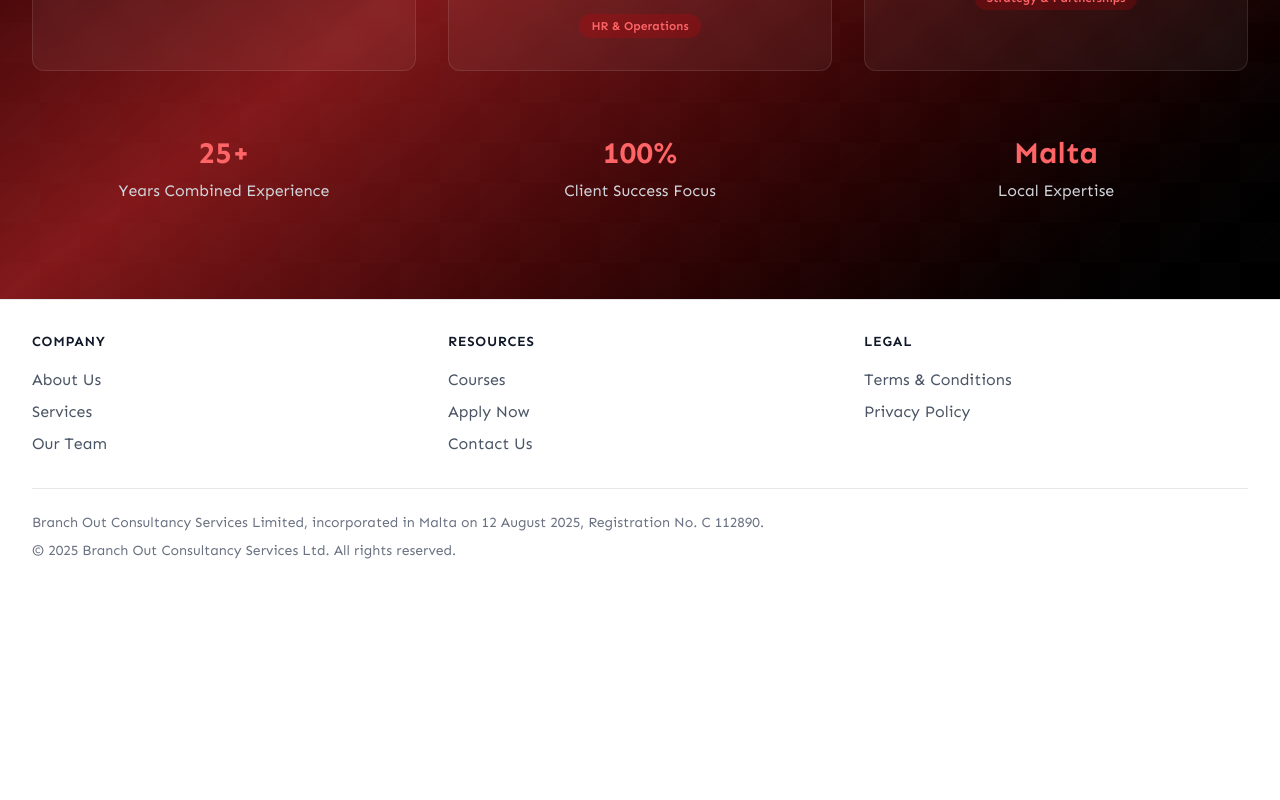
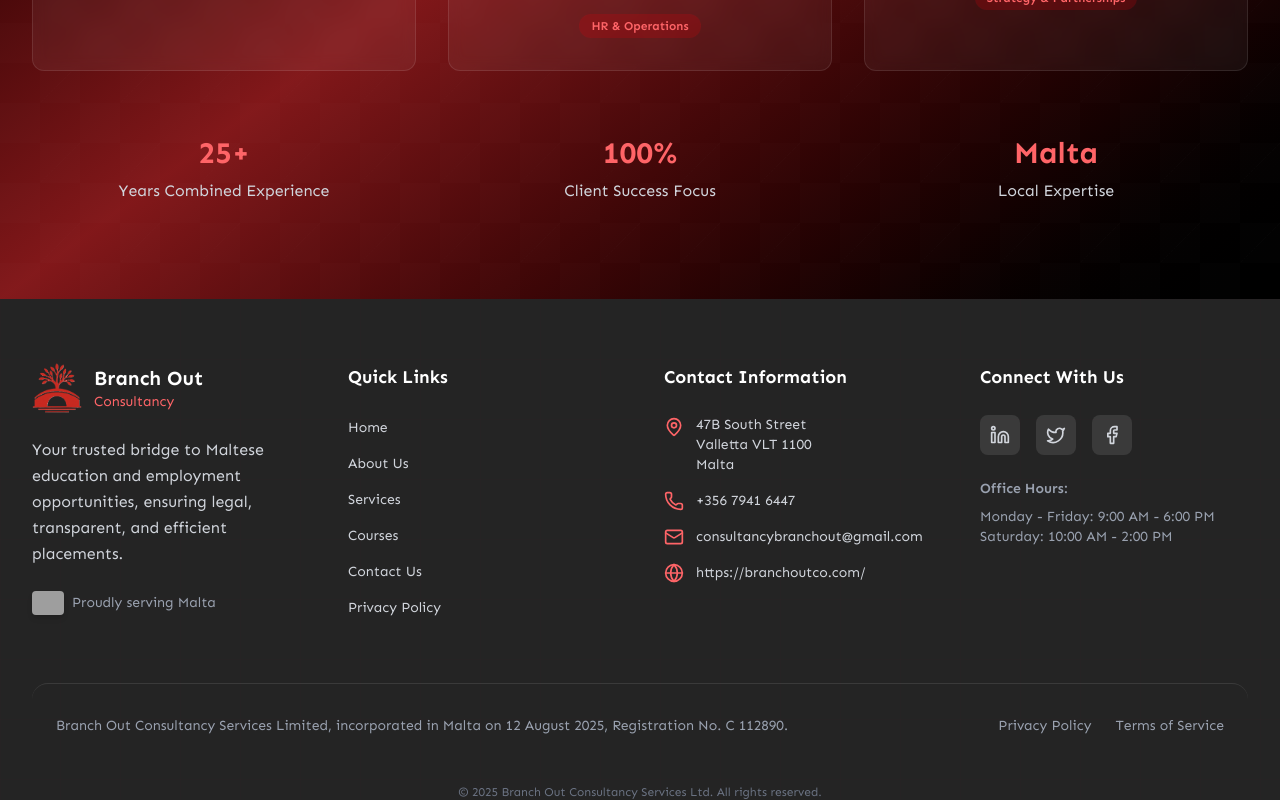
Before and after one commit to RohitSah23/branchout, a Next.js app: page / in a window 1280 px wide. Shown: the part 9062-9862 px from the top of the page. Before the commit the page ends 9655 px from the top, so only its background shows below. Built offline with nearby package versions, Linux system fonts and the light colour scheme; grey boxes are pictures that could not be loaded.

Commit message:
feat (Footer): ADded registration number & all legal details

```diff
--- a/components/Footer/Footer.tsx
+++ b/components/Footer/Footer.tsx
@@ -1,85 +1,172 @@
-import Link from "next/link";
+'use client';
+
+import Link from 'next/link';
+import { MapPin, Phone, Mail, Globe, Linkedin, Twitter, Facebook } from 'lucide-react';
+import Logo from '../../app/assets/Logo.png';
+import Image from 'next/image';
+
+const quickLinks = [
+  { name: 'Home', href: '#' },
+  { name: 'About Us', href: '/about' },
+  { name: 'Services', href: '#services' },
+  { name: 'Courses', href: '#courses' },
+  { name: 'Contact Us', href: '/contact' },
+  { name: 'Privacy Policy', href: '/privacy' }
+];
+
+const socialLinks = [
+  { name: 'LinkedIn', href: '#', icon: Linkedin },
+  { name: 'Twitter', href: '#', icon: Twitter },
+  { name: 'Facebook', href: '#', icon: Facebook }
+];
 
 export default function Footer() {
   return (
-    <footer className="bg-white dark:bg-gray-900 border-t border-gray-200 dark:border-gray-700">
-      <div className="max-w-7xl mx-auto px-4 sm:px-6 lg:px-8 py-8">
+    <footer className="bg-[#242424] text-white relative overflow-hidden ">
+      <div className="absolute inset-0 opacity-5">
+        <div
+          className="absolute inset-0"
+          style={{
+            backgroundImage: `linear-gradient(rgba(207, 20, 43, 0.3) 1px, transparent 1px),
+                             linear-gradient(90deg, rgba(207, 20, 43, 0.3) 1px, transparent 1px)`,
+            backgroundSize: '60px 60px'
+          }}
+        ></div>
+      </div>
 
-        {/* Top footer links */}
-        <div className="grid grid-cols-1 sm:grid-cols-3 gap-8 mb-8">
-          <div>
-            <h3 className="text-sm font-semibold text-gray-900 dark:text-white tracking-wider uppercase mb-4">
-              Company
-            </h3>
-            <ul className="space-y-2">
-              <li>
-                <Link href="/about" className="text-gray-600 dark:text-gray-400 hover:text-red-600">
-                  About Us
-                </Link>
-              </li>
-              <li>
-                <Link href="/services" className="text-gray-600 dark:text-gray-400 hover:text-red-600">
-                  Services
-                </Link>
-              </li>
-              <li>
-                <Link href="/team" className="text-gray-600 dark:text-gray-400 hover:text-red-600">
-                  Our Team
-                </Link>
-              </li>
+      <div className="max-w-7xl mx-auto px-4 sm:px-6 lg:px-8 relative">
+        <div className="py-16 grid grid-cols-1 lg:grid-cols-4 gap-12">
+          {/* Logo & About */}
+          <div className="lg:col-span-1 space-y-6">
+            <Link href="/" className="flex items-center space-x-3">
+              <Image src={Logo} alt="Branch Out Consultancy" width={50} height={50} />
+              <div>
+                <span className="font-bold text-xl text-white">Branch Out</span>
+                <div className="text-red-400 text-sm font-medium">Consultancy</div>
+              </div>
+            </Link>
+
+            <p className="text-gray-300 leading-relaxed">
+              Your trusted bridge to Maltese education and employment opportunities,
+              ensuring legal, transparent, and efficient placements.
+            </p>
+
+            <div className="flex items-center space-x-2">
+              <div className="w-8 h-6 rounded overflow-hidden shadow-md">
+                <Image
+                  src="https://upload.wikimedia.org/wikipedia/commons/7/73/Flag_of_Malta.svg"
+                  alt="Malta Flag"
+                  width={32}
+                  height={24}
+                  className="w-full h-full object-cover"
+                />
+              </div>
+              <span className="text-gray-400 text-sm">Proudly serving Malta</span>
+            </div>
+          </div>
+
+          {/* Quick Links */}
+          <div className="space-y-6">
+            <h3 className="text-lg font-bold text-white">Quick Links</h3>
+            <ul className="space-y-3">
+              {quickLinks.map((link) => (
+                <li key={link.name}>
+                  <Link
+                    href={link.href}
+                    className="text-gray-300 hover:text-red-400 transition-colors duration-300 text-sm"
+                  >
+                    {link.name}
+                  </Link>
+                </li>
+              ))}
             </ul>
           </div>
 
-          <div>
-            <h3 className="text-sm font-semibold text-gray-900 dark:text-white tracking-wider uppercase mb-4">
-              Resources
-            </h3>
-            <ul className="space-y-2">
-              <li>
-                <Link href="/courses" className="text-gray-600 dark:text-gray-400 hover:text-red-600">
-                  Courses
+          {/* Contact Information */}
+          <div className="space-y-6">
+            <h3 className="text-lg font-bold text-white">Contact Information</h3>
+            <div className="space-y-4">
+              <div className="flex items-start space-x-3">
+                <MapPin className="h-5 w-5 text-red-400 mt-0.5 flex-shrink-0" />
+                <div className="text-gray-300 text-sm">
+                  <div>47B South Street</div>
+                  <div>Valletta VLT 1100</div>
+                  <div>Malta</div>
+                </div>
+              </div>
+
+              <div className="flex items-center space-x-3">
+                <Phone className="h-5 w-5 text-red-400 flex-shrink-0" />
+                <Link
+                  href="tel:+35679416447"
+                  className="text-gray-300 hover:text-red-400 transition-colors text-sm"
+                >
+                  +356 7941 6447
                 </Link>
-              </li>
-              <li>
-                <Link href="/apply" className="text-gray-600 dark:text-gray-400 hover:text-red-600">
-                  Apply Now
+              </div>
+
+              <div className="flex items-center space-x-3">
+                <Mail className="h-5 w-5 text-red-400 flex-shrink-0" />
+                <Link
+                  href="mailto:consultancybranchout@gmail.com"
+                  className="text-gray-300 hover:text-red-400 transition-colors text-sm"
+                >
+                  consultancybranchout@gmail.com
                 </Link>
-              </li>
-              <li>
-                <Link href="/contact" className="text-gray-600 dark:text-gray-400 hover:text-red-600">
-                  Contact Us
+              </div>
+
+              <div className="flex items-center space-x-3">
+                <Globe className="h-5 w-5 text-red-400 flex-shrink-0" />
+                <Link
+                  href="https://branchoutco.com/"
+                  className="text-gray-300 hover:text-red-400 transition-colors text-sm"
+                >
+                  https://branchoutco.com/
                 </Link>
-              </li>
-            </ul>
+              </div>
+            </div>
           </div>
 
-          <div>
-            <h3 className="text-sm font-semibold text-gray-900 dark:text-white tracking-wider uppercase mb-4">
-              Legal
-            </h3>
-            <ul className="space-y-2">
-              <li>
-                <Link href="/terms" className="text-gray-600 dark:text-gray-400 hover:text-red-600">
-                  Terms & Conditions
+          {/* Social & Hours */}
+          <div className="space-y-6">
+            <h3 className="text-lg font-bold text-white">Connect With Us</h3>
+            <div className="flex space-x-4">
+              {socialLinks.map((social) => (
+                <Link
+                  key={social.name}
+                  href={social.href}
+                  className="w-10 h-10 bg-white/10 rounded-lg flex items-center justify-center hover:bg-red-600 hover:scale-110 transition-all duration-300 group"
+                >
+                  <social.icon className="h-5 w-5 text-gray-300 group-hover:text-white" />
                 </Link>
-              </li>
-              <li>
-                <Link href="/privacy" className="text-gray-600 dark:text-gray-400 hover:text-red-600">
-                  Privacy Policy
-                </Link>
-              </li>
-            </ul>
+              ))}
+            </div>
+
+            <div className="text-gray-400 text-sm">
+              <div className="font-semibold mb-2">Office Hours:</div>
+              <div>Monday - Friday: 9:00 AM - 6:00 PM</div>
+              <div>Saturday: 10:00 AM - 2:00 PM</div>
+            </div>
           </div>
         </div>
 
-        {/* Bottom footer info */}
-        <div className="border-t border-gray-200 dark:border-gray-700 pt-6 text-center sm:text-left">
-          <p className="text-sm text-gray-500 dark:text-gray-400">
+        {/* Bottom Bar */}
+        <div className="border-t border-white/10 rounded-2xl py-8 px-6 flex flex-col sm:flex-row justify-between items-center space-y-4 sm:space-y-0 text-gray-400 text-sm text-center sm:text-left">
+          <div>
             Branch Out Consultancy Services Limited, incorporated in Malta on 12 August 2025, Registration No. C 112890.
-          </p>
-          <p className="mt-2 text-sm text-gray-500 dark:text-gray-400">
-            © {new Date().getFullYear()} Branch Out Consultancy Services Ltd. All rights reserved.
-          </p>
+          </div>
+          <div className="flex items-center space-x-6">
+            <Link href="/privacy" className="hover:text-red-400 transition-colors">
+              Privacy Policy
+            </Link>
+            <Link href="/terms" className="hover:text-red-400 transition-colors">
+              Terms of Service
+            </Link>
+          </div>
+        </div>
+
+        <div className="mt-4 text-center text-gray-500 text-xs">
+          © {new Date().getFullYear()} Branch Out Consultancy Services Ltd. All rights reserved.
         </div>
       </div>
     </footer>
```
